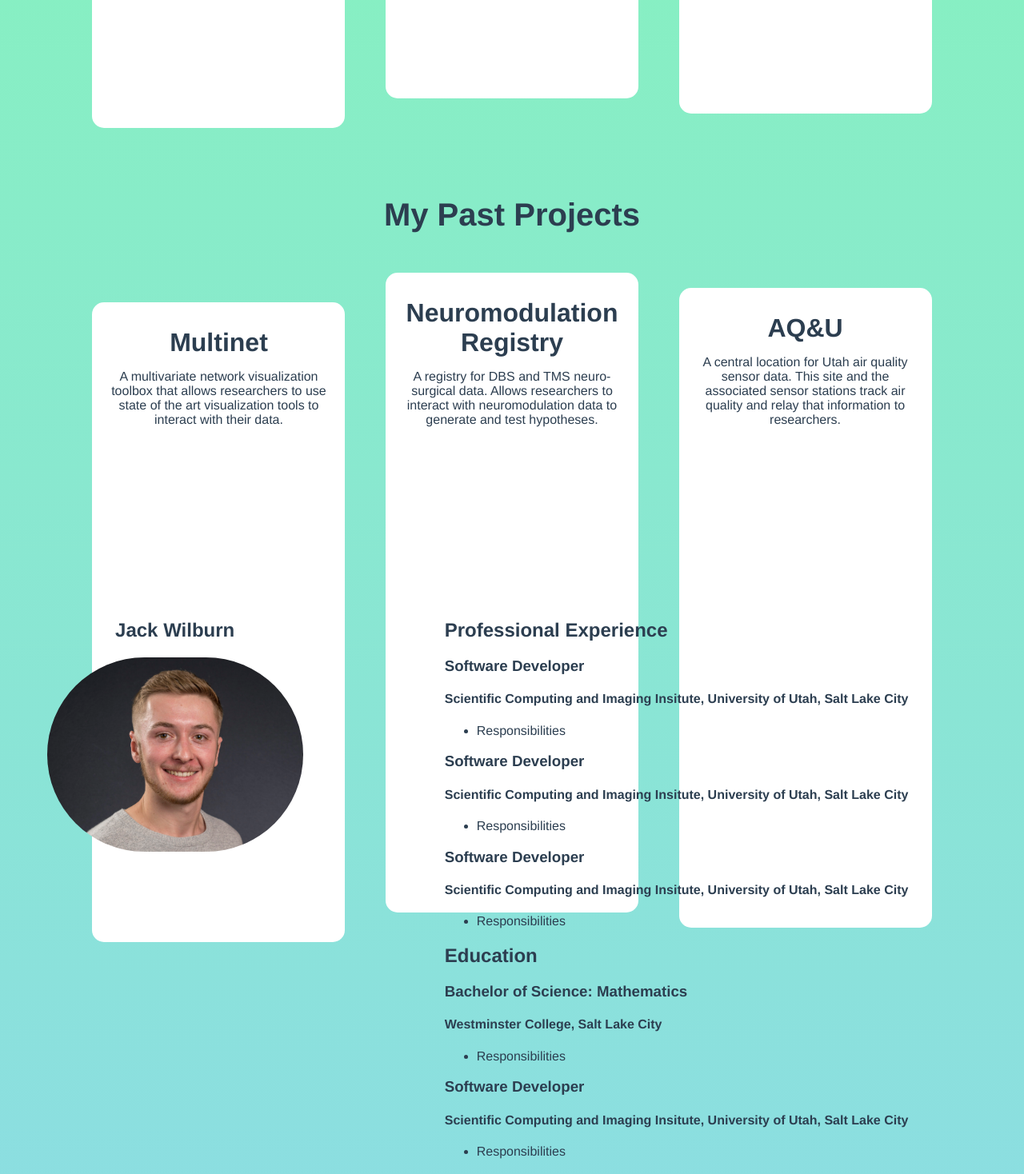
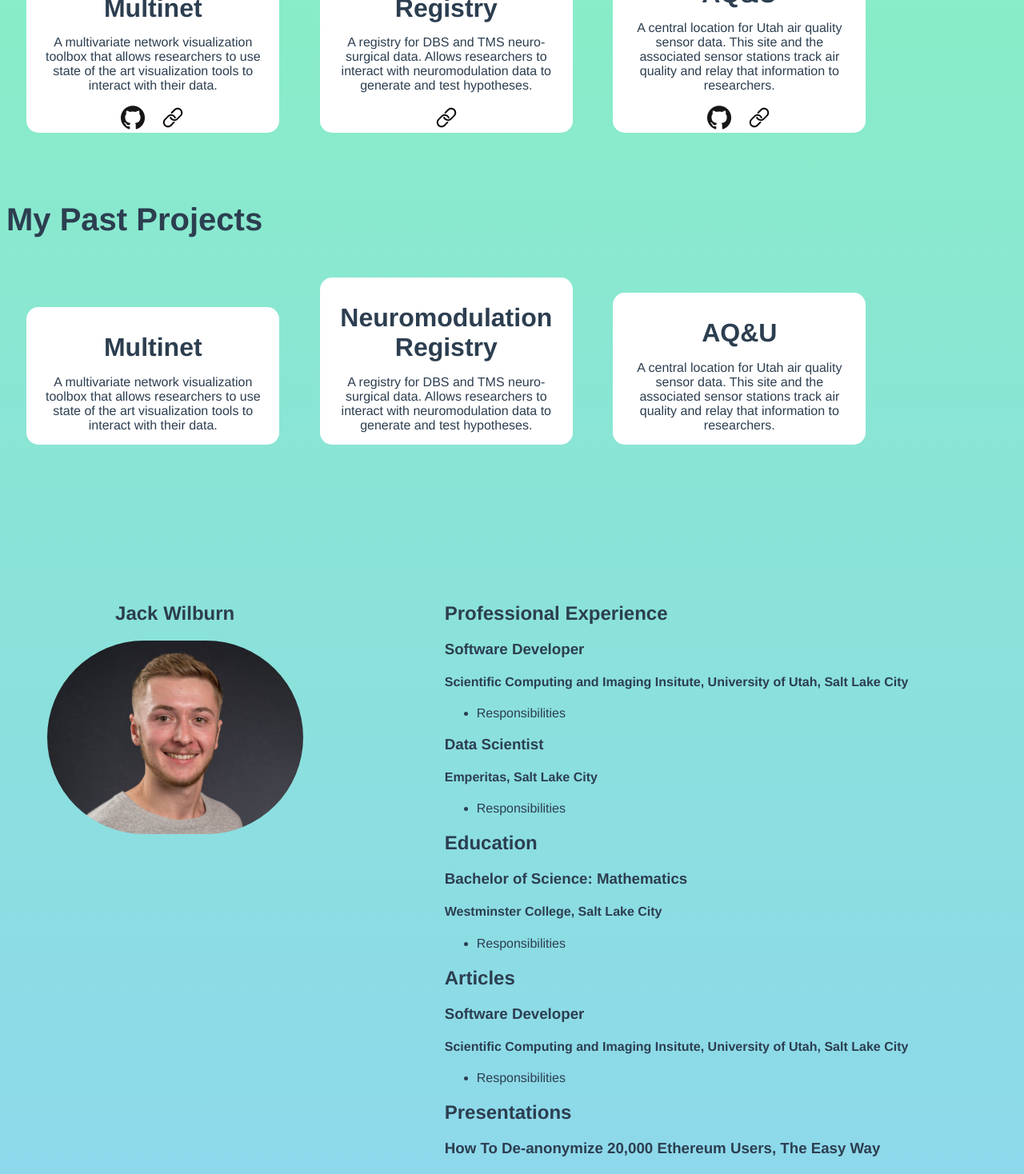
Before and after one commit to JackWilb/jackwilburn.xyz, a Vue app: page / in a window 1280 px wide. Shown: the part 980-2448 px from the top of the page at 80% size. Built offline with nearby package versions, Linux system fonts and the light colour scheme.

Commit message:
add some real info to resume and add icons to project cards

```diff
--- a/src/components/ProjectCard.vue
+++ b/src/components/ProjectCard.vue
@@ -3,6 +3,8 @@
     <div class="text">
       <h3>{{ title }}</h3>
       <p>{{ description }}</p>
+      <a v-if=github :href=github><img src="../assets/GitHub-Mark-120px-plus.png"></a>
+      <a v-if=link :href=link><img src="../assets/_ionicons_svg_ios-link.svg"></a>
     </div>
   </div>
 </template>
@@ -12,7 +14,9 @@ export default {
   name: 'ProjectCard',
   props: {
     title: String,
-    description: String
+    description: String,
+    github: String,
+    link: String
   }
 }
 </script>
@@ -42,4 +46,15 @@ p {
   padding: 5%;
   font-size: 1em;
 }
+
+a {
+  display: inline;
+  margin-left: 10px;
+  margin-right: 10px;
+}
+
+img {
+  width: 30px;
+  height: 30px;
+}
 </style>
--- a/src/components/Projects.vue
+++ b/src/components/Projects.vue
@@ -1,10 +1,10 @@
 <template>
-  <div class="landing">
+  <div class="projects">
     <div class="text">
       <h2>My Current Projects</h2>
-      <ProjectCard title="Multinet" description="A multivariate network visualization toolbox that allows researchers to use state of the art visualization tools to interact with their data."/>
-      <ProjectCard title="Neuromodulation Registry" description="A registry for DBS and TMS neuro-surgical data. Allows researchers to interact with neuromodulation data to generate and test hypotheses."/>
-      <ProjectCard title="AQ&U" description="A central location for Utah air quality sensor data. This site and the associated sensor stations track air quality and relay that information to researchers."/>
+      <ProjectCard title="Multinet" description="A multivariate network visualization toolbox that allows researchers to use state of the art visualization tools to interact with their data." github="https://github.com/multinet-app" link="https://multinet.app/"/>
+      <ProjectCard title="Neuromodulation Registry" description="A registry for DBS and TMS neuro-surgical data. Allows researchers to interact with neuromodulation data to generate and test hypotheses." link="https://neuromodulationregistry.org"/>
+      <ProjectCard title="AQ&U" description="A central location for Utah air quality sensor data. This site and the associated sensor stations track air quality and relay that information to researchers." github="https://github.com/aqandu" link="https://www.aqandu.org/"/>
       <br/>
       <br/>
       <br/>
--- a/src/components/Resume.vue
+++ b/src/components/Resume.vue
@@ -13,14 +13,8 @@
           <li>Responsibilities</li>
       </ul>
 
-      <h3>Software Developer</h3>
-      <h4>Scientific Computing and Imaging Insitute, University of Utah, Salt Lake City</h4>
-      <ul>
-          <li>Responsibilities</li>
-      </ul>
-
-      <h3>Software Developer</h3>
-      <h4>Scientific Computing and Imaging Insitute, University of Utah, Salt Lake City</h4>
+      <h3>Data Scientist</h3>
+      <h4>Emperitas, Salt Lake City</h4>
       <ul>
           <li>Responsibilities</li>
       </ul>
@@ -33,12 +27,6 @@
           <li>Responsibilities</li>
       </ul>
 
-      <h3>Software Developer</h3>
-      <h4>Scientific Computing and Imaging Insitute, University of Utah, Salt Lake City</h4>
-      <ul>
-          <li>Responsibilities</li>
-      </ul>
-
       <!-- Articles -->
       <h2>Articles</h2>
       <h3>Software Developer</h3>
@@ -47,34 +35,16 @@
           <li>Responsibilities</li>
       </ul>
 
-      <h3>Software Developer</h3>
-      <h4>Scientific Computing and Imaging Insitute, University of Utah, Salt Lake City</h4>
-      <ul>
-          <li>Responsibilities</li>
-      </ul>
-
       <!-- Presentations -->
       <h2>Presentations</h2>
-      <h3>Software Developer</h3>
-      <h4>Scientific Computing and Imaging Insitute, University of Utah, Salt Lake City</h4>
-      <ul>
-          <li>Responsibilities</li>
-      </ul>
-
-      <h3>Software Developer</h3>
-      <h4>Scientific Computing and Imaging Insitute, University of Utah, Salt Lake City</h4>
+      <h3>How To De-anonymize 20,000 Ethereum Users, The Easy Way</h3>
+      <h4>Big Mountain Data and Dev, Eccles Theater, Salt Lake City</h4>
       <ul>
           <li>Responsibilities</li>
       </ul>
 
       <!-- Miscellaneous -->
       <h2>Miscellaneous</h2>
-      <h3>Software Developer</h3>
-      <h4>Scientific Computing and Imaging Insitute, University of Utah, Salt Lake City</h4>
-      <ul>
-          <li>Responsibilities</li>
-      </ul>
-
       <h3>Software Developer</h3>
       <h4>Scientific Computing and Imaging Insitute, University of Utah, Salt Lake City</h4>
       <ul>
```
Also changed, not shown: src/assets/GitHub-Mark-120px-plus.png (added), src/assets/_ionicons_svg_ios-link.svg (added).
